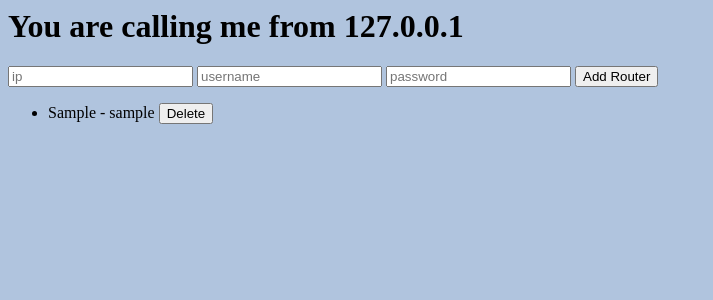
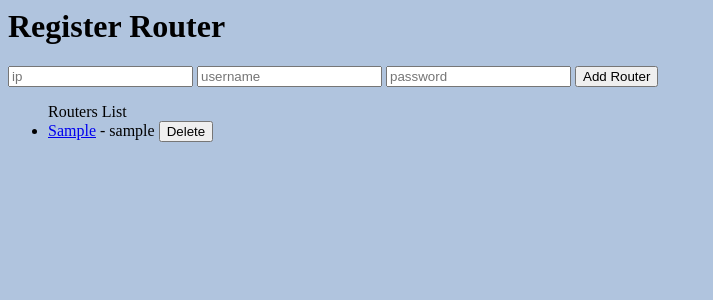
Before and after one commit to Yunoya18/ipa2025-msapp, a Flask app: page / in a window 1280 px wide. Shown: the top 300 px of the page, without its empty margins (0-713 px from the left). Run offline with Flask 3, Linux system fonts and the light colour scheme; a database or web service that is not in the repository returns one stand-in record (values such as "Sample title").

Commit message:
show router details

```diff
--- a/web/app.py
+++ b/web/app.py
@@ -11,11 +11,12 @@ db_name    = os.environ.get("DB_NAME")
 
 client = MongoClient(mongo_uri)
 mydb = client[db_name]
-mycol = mydb["routers"]
+routers = mydb["routers"]
+interface_status = mydb["interface_status"]
 
 @app.route("/")
 def main():
-    return render_template("index.html", data=mycol.find({}))
+    return render_template("index.html", data=routers.find({}))
 
 @app.route("/add", methods=["POST"])
 def add_ip():
@@ -24,7 +25,7 @@ def add_ip():
     password = request.form.get("password")
 
     if ip and username and password:
-        mycol.insert_one({'ip': ip, 'username': username, 'password': password})
+        routers.insert_one({'ip': ip, 'username': username, 'password': password})
     return redirect("/")
 
 @app.route("/delete", methods=["POST"])
@@ -32,10 +33,15 @@ def delete_ip():
     try:
         idx = request.form.get("idx")
         myquery = {'_id': ObjectId(idx)}
-        mycol.delete_one(myquery)
+        routers.delete_one(myquery)
     except Exception:
         pass
     return redirect(url_for("main"))
 
+@app.route("/router/<ip>", methods=["GET"])
+def get_router(ip):
+    router_details = interface_status.find({"router_ip": ip}).sort("timestamp", -1).limit(3)
+    return render_template("router_details.html", router_ip=ip, router_details=router_details)
+
 if __name__ == "__main__":
     app.run(host="0.0.0.0", port=8080)
--- a/web/static/style.css
+++ b/web/static/style.css
@@ -1 +1,4 @@
 body {background: lightsteelblue;}
+table, tr, td, th {
+    border: 3px black solid;
+}
--- a/web/templates/index.html
+++ b/web/templates/index.html
@@ -1,10 +1,10 @@
 <html>
 <head>
-    <title>Sample app</title>
+    <title>Router Detail</title>
     <link rel="stylesheet" href="/static/style.css" />
 </head>
 <body>
-    <h1>You are calling me from {{request.remote_addr}}</h1>
+    <h1>Register Router</h1>
     <form method="POST" action="/add">
     <input name="ip" placeholder="ip" required />
     <input name="username" placeholder="username" required />
@@ -13,9 +13,10 @@
   </form>
 
   <ul>
+    Routers List
     {% for router in data %}
       <li>
-	       {{ router.ip }} - {{ router.username }}
+	       <a href="/router/{{ router.ip }}">{{ router.ip }}</a> - {{ router.username }}
          <form method="POST" action="{{ url_for('delete_ip') }}" style="display:inline">
            <input type="hidden" name="idx" value="{{ router._id }}">
            <button type="submit">Delete</button>
```
Also changed, not shown: web/templates/router_details.html (added, +30 -0 lines).
